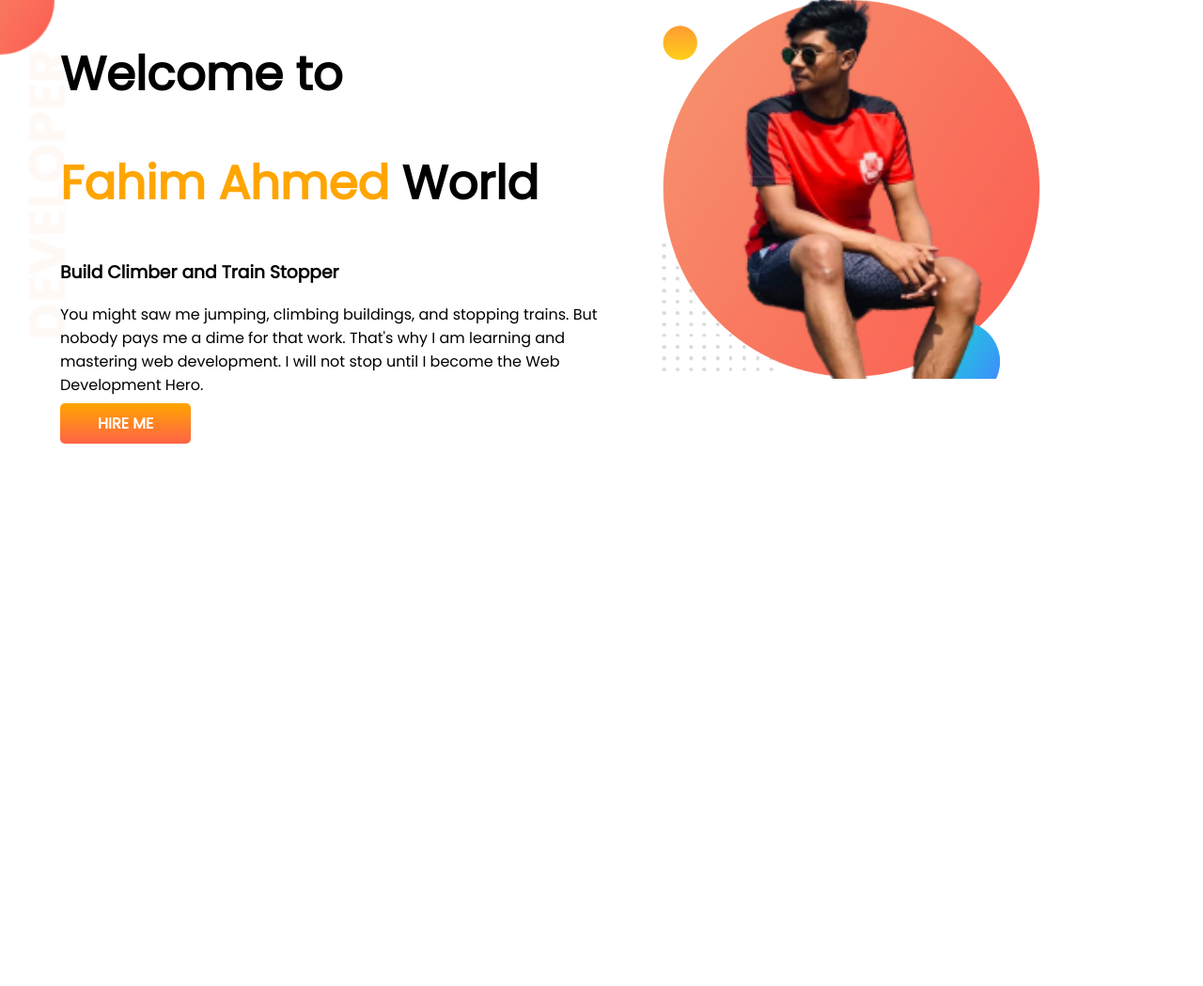
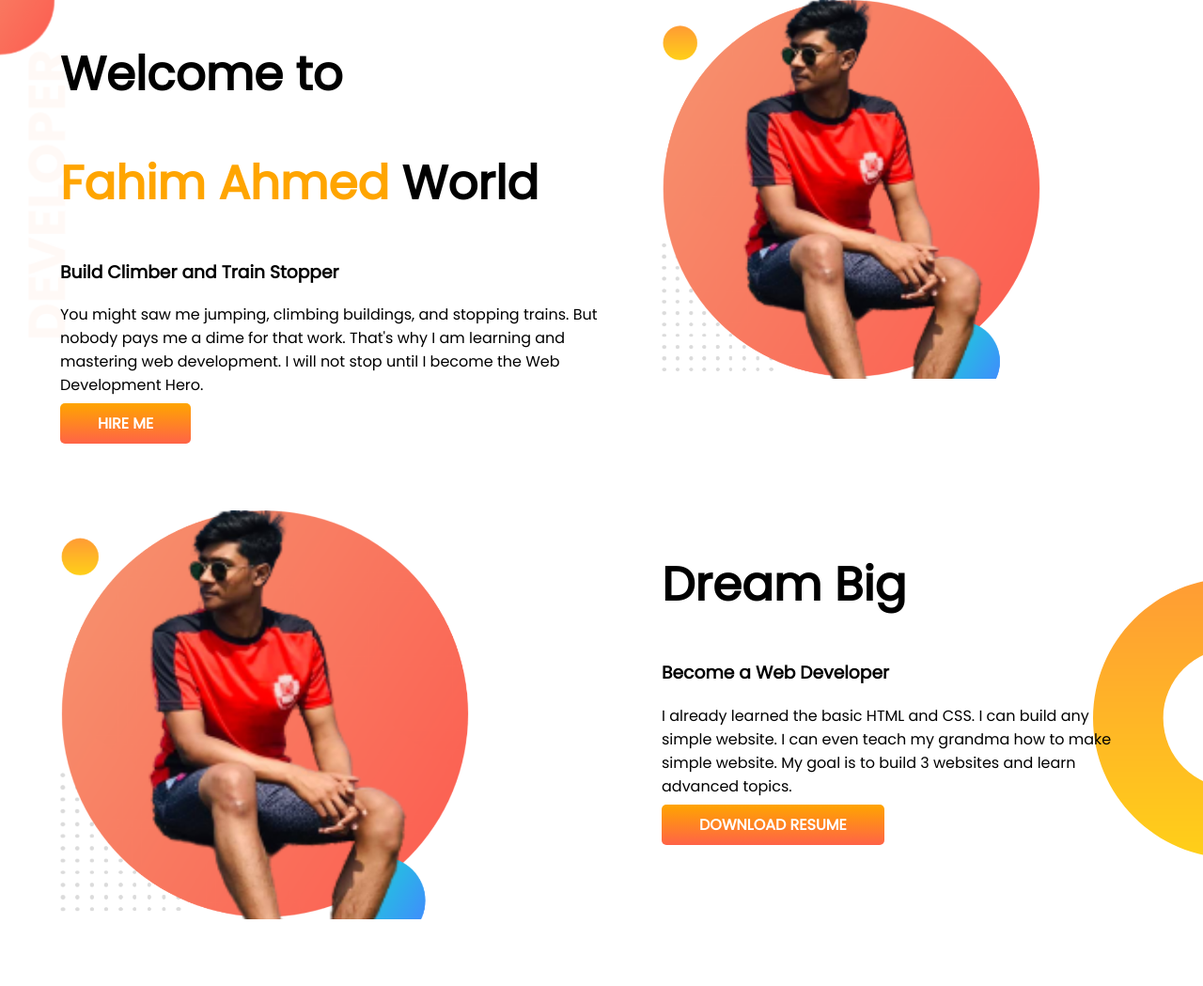
Before and after one commit to FahimAhmed07/DEVELOPER.PORTFOLIO, a plain HTML site: page index.html in a window 1280 px wide. Shown: the whole page at 94% size. Before the commit the page ends 800 px from the top, so only its background shows below. Drawn offline with Linux system fonts and the light colour scheme.

Commit message:
dream added

```diff
--- a/index.html
+++ b/index.html
@@ -1,5 +1,6 @@
 <!DOCTYPE html>
 <html lang="en">
+
 <head>
     <meta charset="UTF-8">
     <meta http-equiv="X-UA-Compatible" content="IE=edge">
@@ -10,17 +11,21 @@
     <link href="https://fonts.googleapis.com/css2?family=Poppins&display=swap" rel="stylesheet">
     <link rel="stylesheet" href="style.css">
 </head>
+
 <body>
     <section class="top-banner">
         <div class="half-width">
             <h1>Welcome to</h1>
             <h1><span class="orange-color">Fahim Ahmed</span> World</h1>
             <h3>Build Climber and Train Stopper</h3>
-            <p>You might saw me jumping, climbing buildings, and stopping trains. But nobody pays me a dime for that work. That's why I am learning and mastering web development. I will not stop until I become the Web Development Hero.<br>
+            <p>You might saw me jumping, climbing buildings, and stopping trains. But nobody pays me a dime for that
+                work. That's why I am learning and mastering web development. I will not stop until I become the Web
+                Development Hero.<br>
 
             </p>
             <p>
-                <a class="link-button" target="_blank" href="https://www.facebook.com/profile.php?id=100009729931898">HIRE ME</a>
+                <a class="link-button" target="_blank"
+                    href="https://www.facebook.com/profile.php?id=100009729931898">HIRE ME</a>
             </p>
         </div>
 
@@ -28,6 +33,22 @@
             <img src="my-bg.png" alt="here is a picture of author">
         </div>
     </section>
+    <section class="dream-big">
+        <div class="big">
+            <img src="my-bg.png" alt="here is another picture of author">
+        </div>
+        <div class="big">
+            <h1>Dream Big</h1>
+            <h3>Become a Web Developer</h3>
+            <p>
+                I already learned the basic HTML and CSS. I can build any simple website. I can even teach my grandma
+                how to make simple website. My goal is to build 3 websites and learn advanced topics.
+            </p>
+            <a class="link-button" target="_blank" href="">DOWNLOAD RESUME</a>
+
+        </div>
+    </section>
 
 </body>
+
 </html>
--- a/style.css
+++ b/style.css
@@ -8,6 +8,7 @@ body{
 }
 .half-width{
     width: 50%;
+
     padding-left: 5%;
 }
 section{
@@ -32,3 +33,16 @@ h1{
     background-repeat: no-repeat;
 
 }
+.dream-big img{
+    width: 85%;
+
+}
+.big{
+    width: 50%;
+    padding: 5%;
+}
+.dream-big{
+    background-image: url(images/dream-bg.png);
+    background-repeat: no-repeat;
+    background-position: right;
+}
```
